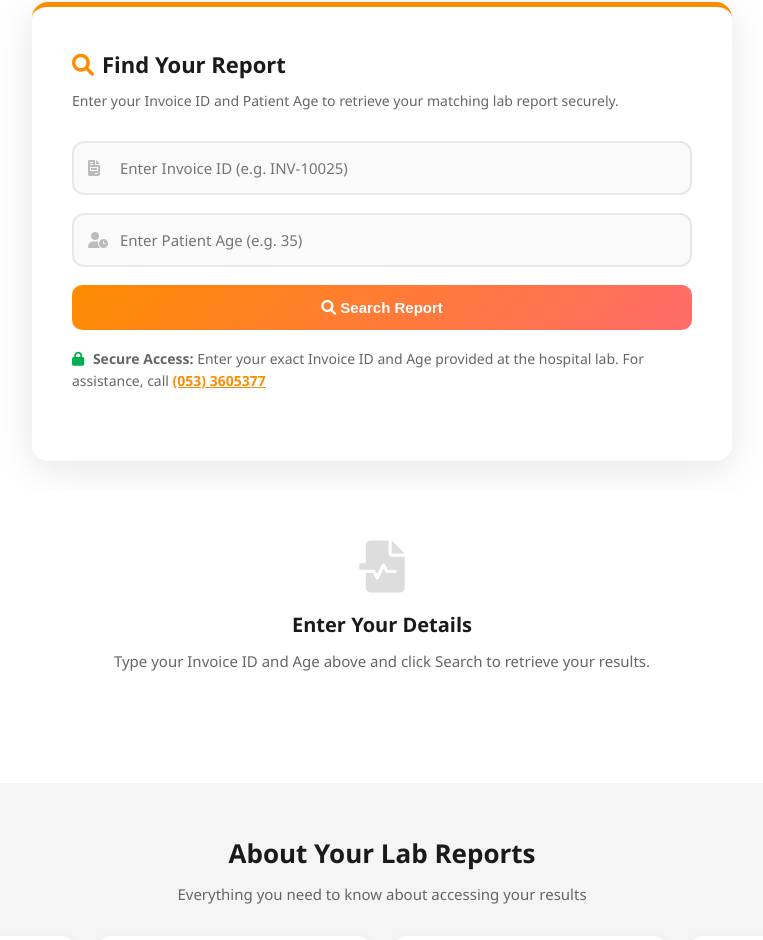
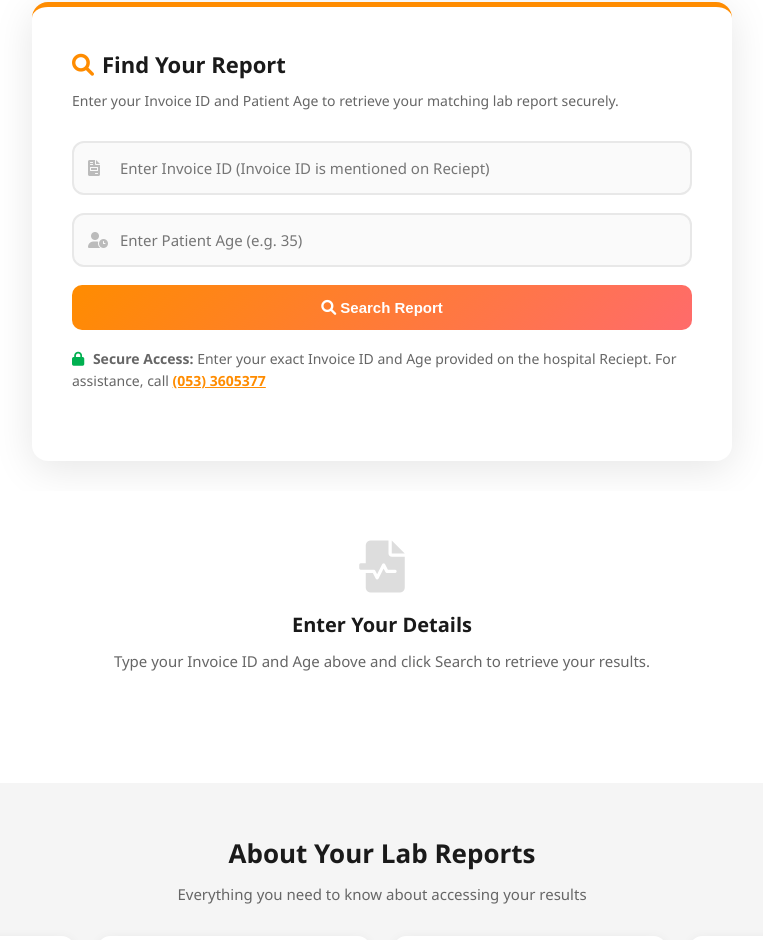
Before and after one commit to mubasharayub169/website, a plain HTML site: page lab-reports.html in a window 1280 px wide. Shown: the part 597-1537 px from the top of the page, without its empty margins (258-1021 px from the left). Drawn offline with Linux system fonts and the light colour scheme.

Commit message:
Lab reports update

```diff
--- a/lab-reports.html
+++ b/lab-reports.html
@@ -314,7 +314,7 @@
 
                 <div style="position:relative; margin-bottom:18px;">
                     <i class="fas fa-file-invoice" style="position:absolute;left:16px;top:50%;transform:translateY(-50%);color:#bbb;font-size:16px;pointer-events:none;"></i>
-                    <input type="text" id="inputInvoiceId" placeholder="Enter Invoice ID (e.g. INV-10025)" autocomplete="off" style="width:100%;padding:15px 18px 15px 46px;border:2px solid #e8e8e8;border-radius:12px;font-size:15px;color:var(--dark-color);outline:none;background:#fafafa;font-family:inherit;transition:all .3s ease;">
+                    <input type="text" id="inputInvoiceId" placeholder="Enter Invoice ID (Invoice ID is mentioned on Reciept)" autocomplete="off" style="width:100%;padding:15px 18px 15px 46px;border:2px solid #e8e8e8;border-radius:12px;font-size:15px;color:var(--dark-color);outline:none;background:#fafafa;font-family:inherit;transition:all .3s ease;">
                 </div>
 
                 <div style="position:relative; margin-bottom:18px;">
@@ -330,7 +330,7 @@
 
                 <p class="search-hint">
                     <i class="fas fa-lock" style="color:var(--secondary-color);"></i>
-                    <strong>Secure Access:</strong> Enter your exact Invoice ID and Age provided at the hospital lab. For assistance, call <a href="tel:05336054377" style="color:var(--primary-color);font-weight:700;">(053) 3605377</a>
+                    <strong>Secure Access:</strong> Enter your exact Invoice ID and Age provided on the hospital Reciept. For assistance, call <a href="tel:05336054377" style="color:var(--primary-color);font-weight:700;">(053) 3605377</a>
                 </p>
             </div>
         </div>
```
